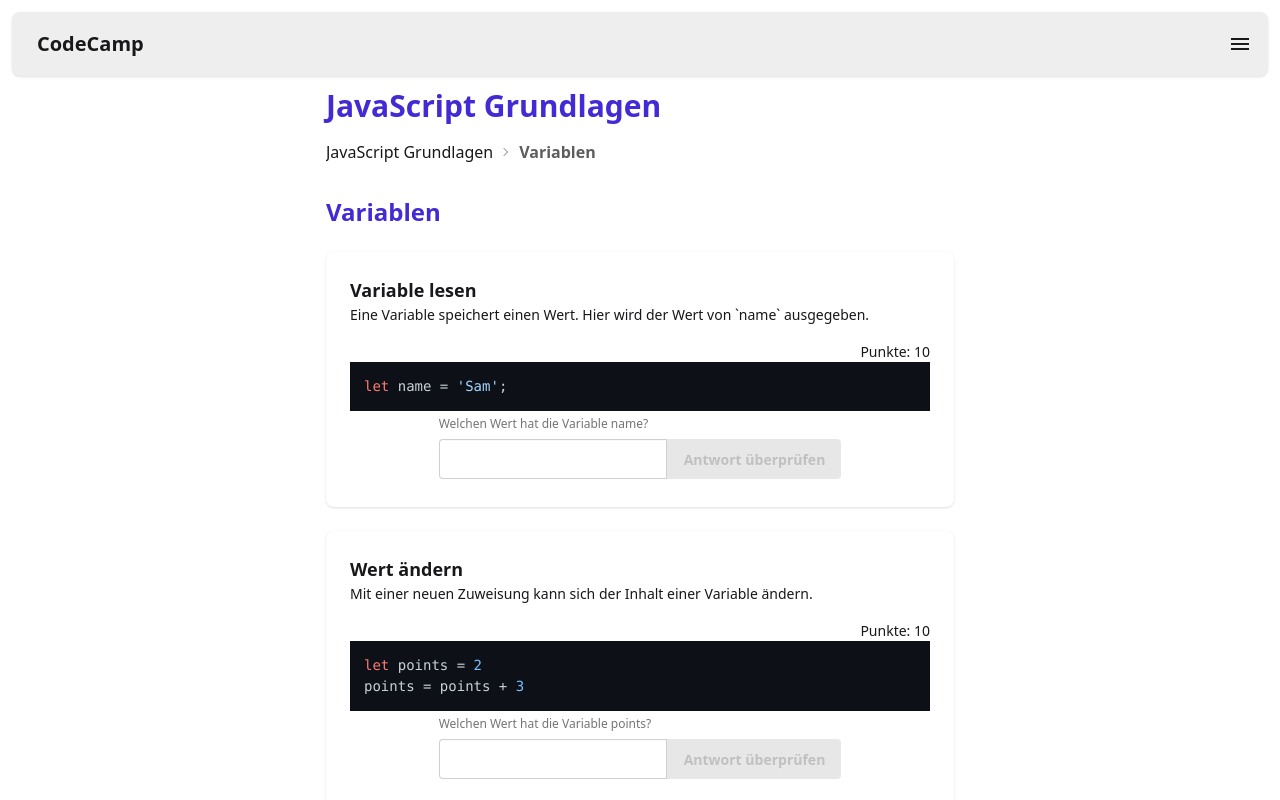
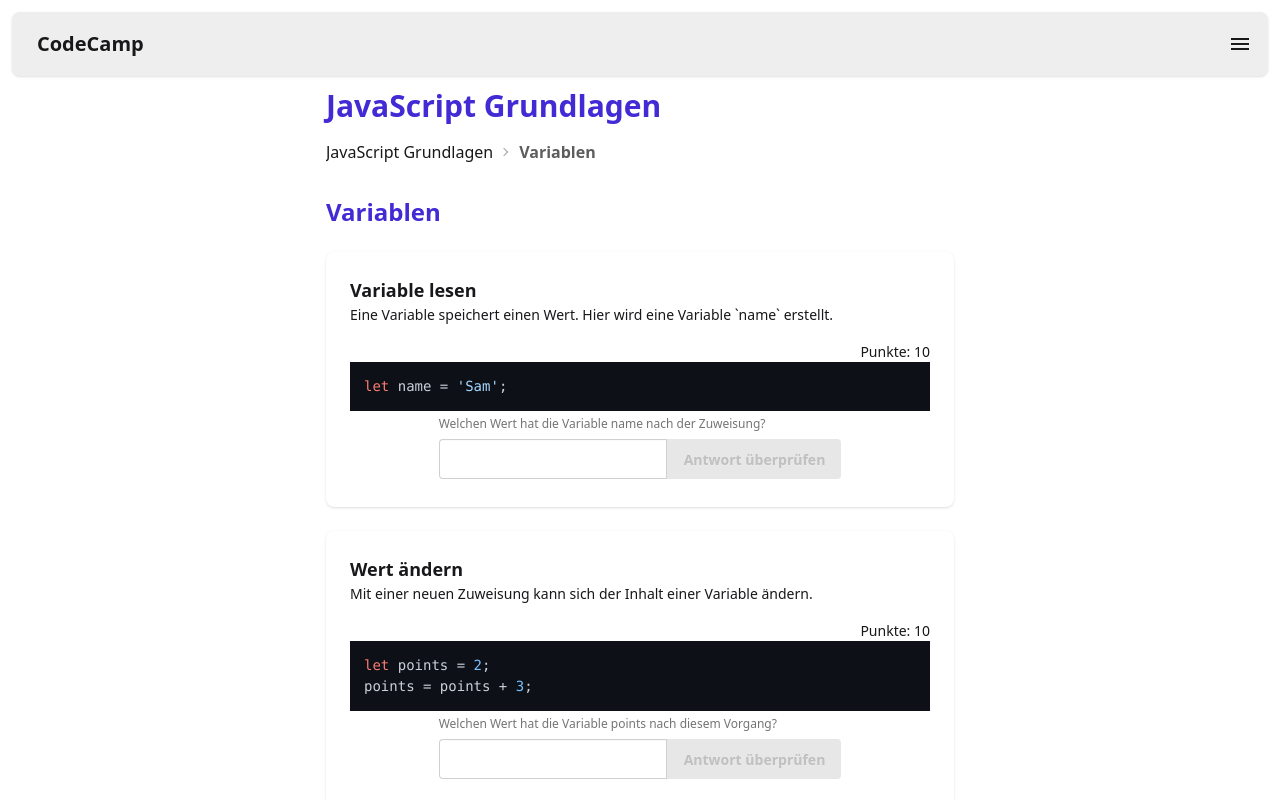
Before and after one commit to digilab08/codecamp, a Vue app: page /js-basics/variablen in a window 1280 px wide. Shown: the top 800 px of the page. Built offline with nearby package versions, Linux system fonts and the light colour scheme.

Commit message:
fix: Fixed some inconsistencies

```diff
--- a/src/views/JsBasicsVariablesView.vue
+++ b/src/views/JsBasicsVariablesView.vue
@@ -6,10 +6,9 @@ const variableChallenges = [
   {
     id: 'var-1',
     title: 'Variable lesen',
-        text: 'Eine Variable speichert einen Wert. Hier wird der Wert von `name` ausgegeben.',
-        code:
-`let name = 'Sam';`,
-        question: 'Welchen Wert hat die Variable name?',
+    text: 'Eine Variable speichert einen Wert. Hier wird eine Variable `name` erstellt.',
+    code: `let name = 'Sam';`,
+    question: 'Welchen Wert hat die Variable name nach der Zuweisung?',
     correctAnswer: 'Sam',
     maxPoints: 10,
   },
@@ -17,10 +16,9 @@ const variableChallenges = [
     id: 'var-2',
     title: 'Wert ändern',
     text: 'Mit einer neuen Zuweisung kann sich der Inhalt einer Variable ändern.',
-        code:
-`let points = 2
-points = points + 3`,
-        question: 'Welchen Wert hat die Variable points?',
+    code: `let points = 2;
+points = points + 3;`,
+    question: 'Welchen Wert hat die Variable points nach diesem Vorgang?',
     correctAnswer: '5',
     maxPoints: 10,
   },
@@ -28,11 +26,10 @@ points = points + 3`,
     id: 'var-3',
     title: 'Rechnen mit mehreren Variablen',
     text: 'Du kannst mehrere Variablen zusammen in einer Rechnung verwenden.',
-        code:
-`let apples = 4
-let pears = 3
-let fruits = apples + pears`,
-        question: 'Welchen Wert hat die Variable fruits?',
+    code: `let apples = 4;
+let pears = 3;
+let fruits = apples + pears;`,
+    question: 'Welchen Wert hat die Variable fruits nach diesem Vorgang?',
     correctAnswer: '7',
     maxPoints: 10,
   },
@@ -41,7 +38,9 @@ let fruits = apples + pears`,
 
 <template>
   <div class="flex flex-col gap-6">
-    <Breadcrumbs :items="{ 'JavaScript Grundlagen': '/js-basics', Variablen: '/js-basics/variablen' }" />
+    <Breadcrumbs
+      :items="{ 'JavaScript Grundlagen': '/js-basics', Variablen: '/js-basics/variablen' }"
+    />
     <h2 class="text-2xl font-semibold text-primary">Variablen</h2>
 
     <ChallengeCard
```
Lines whose indentation alone changed are shown as unchanged.
